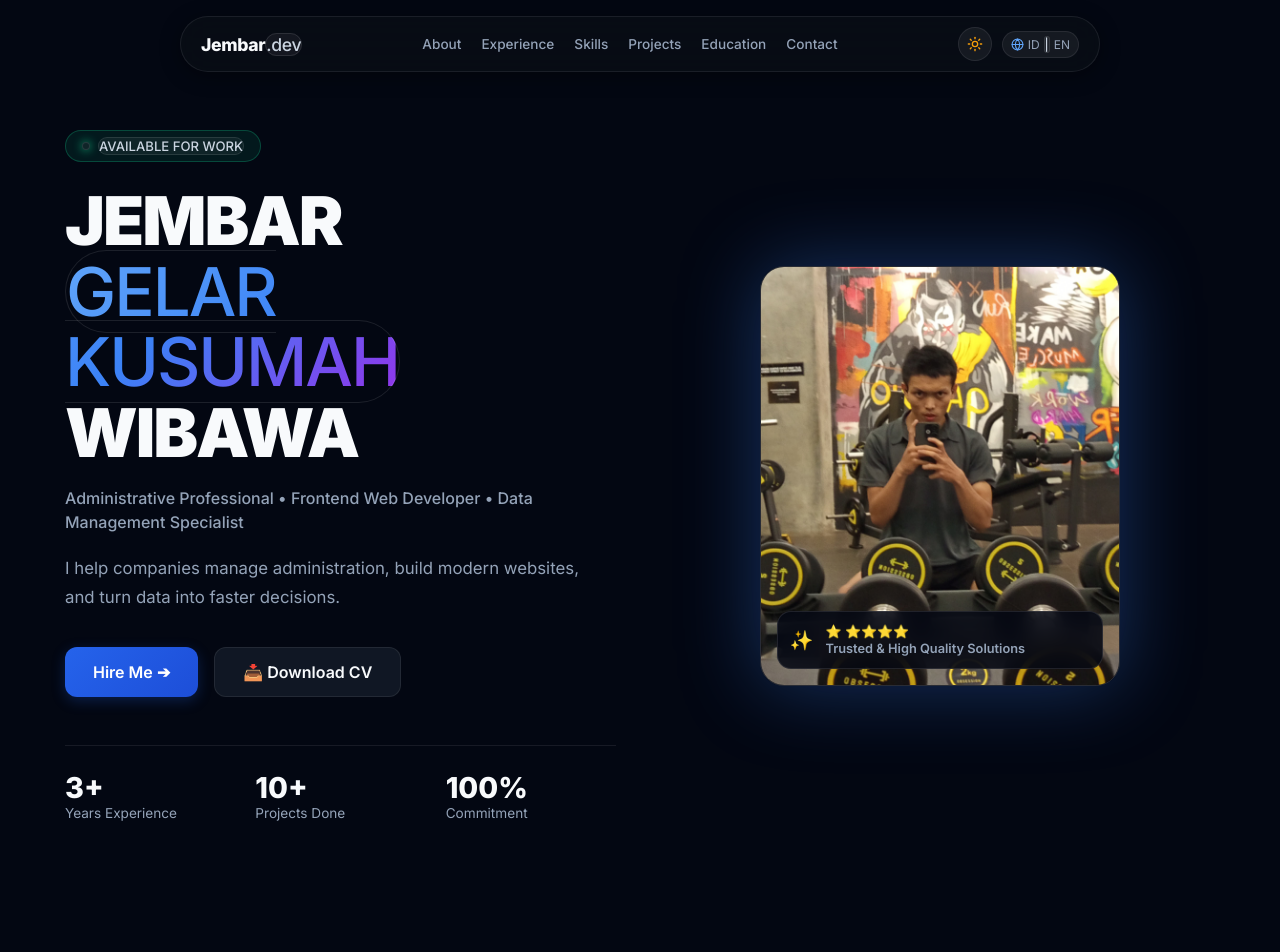
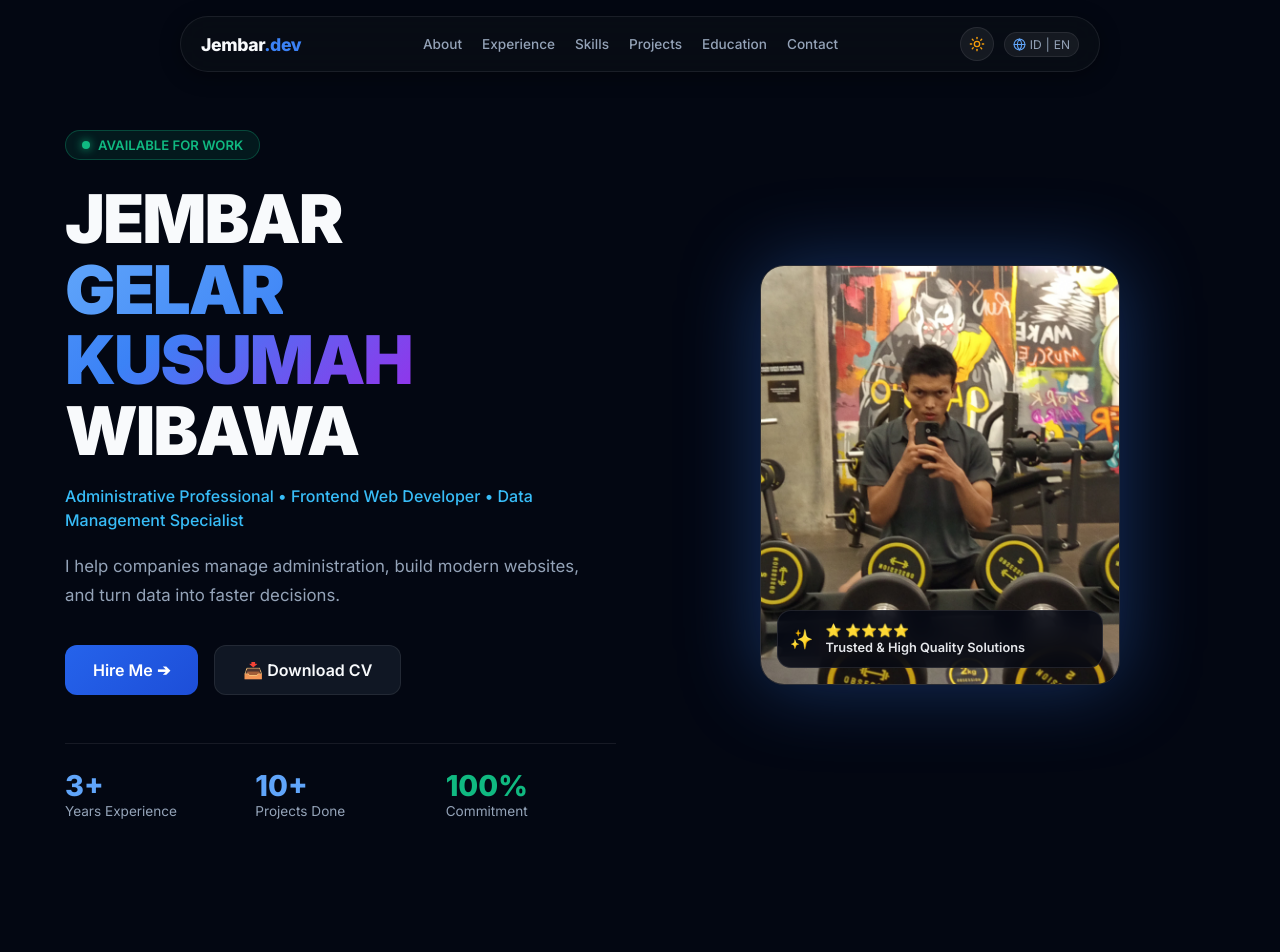
Before and after one commit to jembargelar/jembar-portfolio, a React (Vite) app: page / in a window 1280 px wide. Shown: the top 952 px of the page. Built offline with nearby package versions, Linux system fonts and the light colour scheme.

Commit message:
Force override all component inline styles for light mode

```diff
--- a/src/index.css
+++ b/src/index.css
@@ -1,7 +1,7 @@
 @import url('https://fonts.googleapis.com/css2?family=Inter:wght@300;400;500;600;700;800;900&display=swap');
 
 /* =========================================================
-   1. SYSTEM THEME VARIABLES (ELEGAN & MODERN PALETTE)
+   1. SYSTEM THEME VARIABLES
    ========================================================= */
 
 /* --- DARK MODE (DEFAULT) --- */
@@ -9,7 +9,7 @@
   --bg-color: #090d16;
   --text-primary: #f8fafc;
   --text-secondary: #94a3b8;
-  --card-bg: rgba(15, 23, 42, 0.65);
+  --card-bg: rgba(15, 23, 42, 0.7);
   --card-border: rgba(255, 255, 255, 0.08);
   --nav-bg: rgba(9, 13, 22, 0.85);
   --dropdown-bg: #0f172a;
@@ -22,14 +22,14 @@
   --btn-secondary-border: rgba(255, 255, 255, 0.12);
 }
 
-/* --- LIGHT MODE (MINIMALIS & PREMIUM) --- */
+/* --- LIGHT MODE (MINIMALIS & ELEGAN) --- */
 .light-mode, [data-theme="light"], html.light-mode, body.light-mode {
   --bg-color: #f8fafc !important;
   --text-primary: #0f172a !important;
   --text-secondary: #475569 !important;
   --card-bg: #ffffff !important;
-  --card-border: #e2e8f0 !important;
-  --nav-bg: rgba(255, 255, 255, 0.9) !important;
+  --card-border: #cbd5e1 !important;
+  --nav-bg: rgba(255, 255, 255, 0.95) !important;
   --dropdown-bg: #ffffff !important;
   --tag-bg: #f1f5f9 !important;
   --tag-text: #334155 !important;
@@ -41,7 +41,7 @@
 }
 
 /* =========================================================
-   2. GLOBAL RESET & BASE STYLES
+   2. GLOBAL RESET
    ========================================================= */
 * {
   margin: 0;
@@ -62,48 +62,55 @@ section, header, main, footer, div[id] {
 }
 
 /* =========================================================
-   3. TYPOGRAPHY & TEXT OVERRIDES (FIX LIGHT & DARK MODE)
+   3. OVERRIDE FORCE UNTUK INLINE STYLE DI LIGHT MODE
    ========================================================= */
 
-/* Rule untuk Light Mode */
-.light-mode h1,
-.light-mode h2,
-.light-mode h3,
-.light-mode h4,
-.light-mode h5,
-.light-mode h6,
-.light-mode strong,
-.light-mode b,
-.light-mode label,
-.light-mode div {
+/* Memaksa SEMUA Teks Utama di Light Mode Jadi Hitam / Slate Pekat */
+.light-mode h1, .light-mode h1 *,
+.light-mode h2, .light-mode h2 *,
+.light-mode h3, .light-mode h3 *,
+.light-mode h4, .light-mode h4 *,
+.light-mode h5, .light-mode h5 *,
+.light-mode h6, .light-mode h6 *,
+.light-mode strong, .light-mode b, .light-mode label {
   color: #0f172a !important;
 }
 
-.light-mode p,
-.light-mode li {
+/* Memaksa Paragraf & Teks Deskripsi di Light Mode */
+.light-mode p, .light-mode p *,
+.light-mode li, .light-mode li * {
   color: #475569 !important;
 }
 
-/* Rule untuk Dark Mode */
-:not(.light-mode) h1,
-:not(.light-mode) h2,
-:not(.light-mode) h3,
-:not(.light-mode) h4,
-:not(.light-mode) h5,
-:not(.light-mode) h6,
-:not(.light-mode) strong,
-:not(.light-mode) b,
-:not(.light-mode) label {
-  color: #f8fafc !important;
+/* Memaksa Elemen Span / Teks Kecil (Kecuali Tombol Utamanya) */
+.light-mode span:not(.btn-gradient *),
+.light-mode div:not(.glass-card):not(.btn-gradient) {
+  color: inherit;
 }
 
-:not(.light-mode) p,
-:not(.light-mode) li {
-  color: #94a3b8 !important;
+/* Memaksa Teks di Dalam Card */
+.light-mode .glass-card h1,
+.light-mode .glass-card h2,
+.light-mode .glass-card h3,
+.light-mode .glass-card h4,
+.light-mode .glass-card div {
+  color: #0f172a !important;
+}
+
+.light-mode .glass-card p,
+.light-mode .glass-card span {
+  color: #475569 !important;
+}
+
+/* Fix Khusus Tag / Badge Keahlian di Dalam Card */
+.light-mode .glass-card div span {
+  background-color: #f1f5f9 !important;
+  color: #1e293b !important;
+  border-color: #cbd5e1 !important;
 }
 
 /* =========================================================
-   4. COMPONENTS: NAVBAR, CARDS, BADGES & BUTTONS
+   4. COMPONENTS & BUTTONS
    ========================================================= */
 
 /* Glass Navbar */
@@ -115,7 +122,7 @@ section, header, main, footer, div[id] {
   box-shadow: 0 4px 20px var(--shadow-color) !important;
 }
 
-/* Glass Card Container */
+/* Glass Card */
 .glass-card {
   background: var(--card-bg) !important;
   backdrop-filter: blur(12px);
@@ -129,29 +136,14 @@ section, header, main, footer, div[id] {
   border-color: var(--accent-color) !important;
 }
 
-/* Badge / Tech-Stack Tags (Sudah tidak norak lagi) */
-.glass-card span,
-div span:not(.btn-gradient span) {
-  background-color: var(--tag-bg) !important;
-  color: var(--tag-text) !important;
-  border: 1px solid var(--tag-border) !important;
-  font-weight: 500;
-  border-radius: 9999px;
-}
-
-/* Tombol Primary Gradient */
-.btn-gradient {
+/* Tombol Gradient Utama */
+.btn-gradient, .btn-gradient * {
   background: linear-gradient(135deg, #2563eb 0%, #1d4ed8 100%) !important;
   color: #ffffff !important;
-  box-shadow: 0 4px 14px rgba(37, 99, 235, 0.25) !important;
   border: none !important;
 }
 
-.btn-gradient span, .btn-gradient svg {
-  color: #ffffff !important;
-}
-
-/* Reduksi Cahaya Aurora di Background */
+/* Reduksi Cahaya Aurora Glow di Mode Terang */
 .light-mode .aurora-glow-1,
 .light-mode .aurora-glow-2 {
   opacity: 0.08 !important;
```
